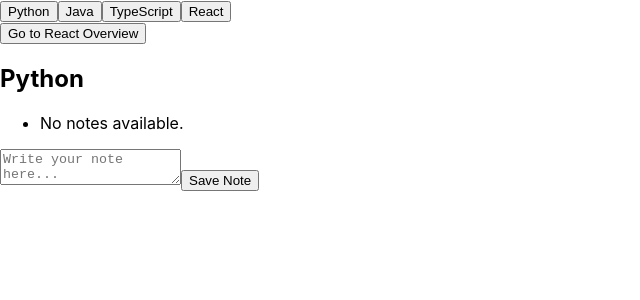
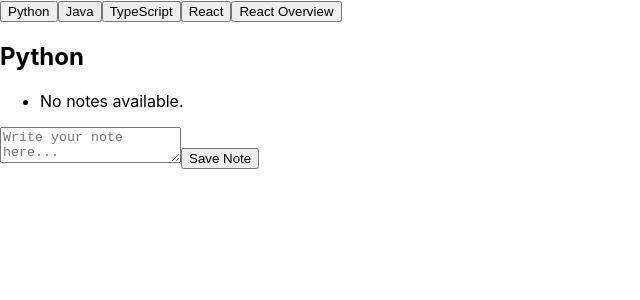
Before and after one commit to keekz1/selfRevision-, a React (Create React App) app: page / in a window 1280 px wide. Shown: the top 300 px of the page, without its empty margins (0-640 px from the left). Built offline with nearby package versions, Linux system fonts and the light colour scheme.

Commit message:
Add deploy script and update homepage

```diff
--- a/src/App.js
+++ b/src/App.js
@@ -1,5 +1,5 @@
 import React, { useState, useEffect } from 'react';
-import { BrowserRouter as Router, Routes, Route, useNavigate } from 'react-router-dom'; // Import useNavigate
+import { BrowserRouter as Router, Routes, Route, useNavigate } from 'react-router-dom';
 import Section from './component/Section';
 import NoteEditor from './component/NoteEditor';
 import Navigation from './component/Navigation';
@@ -40,9 +40,6 @@ function App() {
             sections={Object.keys(sections)}
             onSectionChange={setCurrentSection}
           />
-          <button onClick={() => navigate('/react-overview')}>
-            Go to React Overview
-          </button>
           <Routes>
             <Route path="/react-overview" element={<ReactOverview />} />
             <Route
--- a/src/component/Navigation.js
+++ b/src/component/Navigation.js
@@ -1,17 +1,22 @@
-// src/components/Navigation.js
+// Navigation Component (Navigation.js)
 import React from 'react';
+import { useNavigate } from 'react-router-dom';
 
-const Navigation = ({ sections, onSectionChange }) => (
-  <nav className="navigation">
-    {sections.map((section) => (
-      <button
-        key={section}
-        onClick={() => onSectionChange(section)}
-      >
-        {section}
+function Navigation({ sections, onSectionChange }) {
+  const navigate = useNavigate(); // Use the navigate function
+
+  return (
+    <nav>
+      {sections.map((section) => (
+        <button key={section} onClick={() => onSectionChange(section)}>
+          {section}
+        </button>
+      ))}
+      <button onClick={() => navigate('/react-overview')}>
+        React Overview
       </button>
-    ))}
-  </nav>
-);
+    </nav>
+  );
+}
 
 export default Navigation;
```
